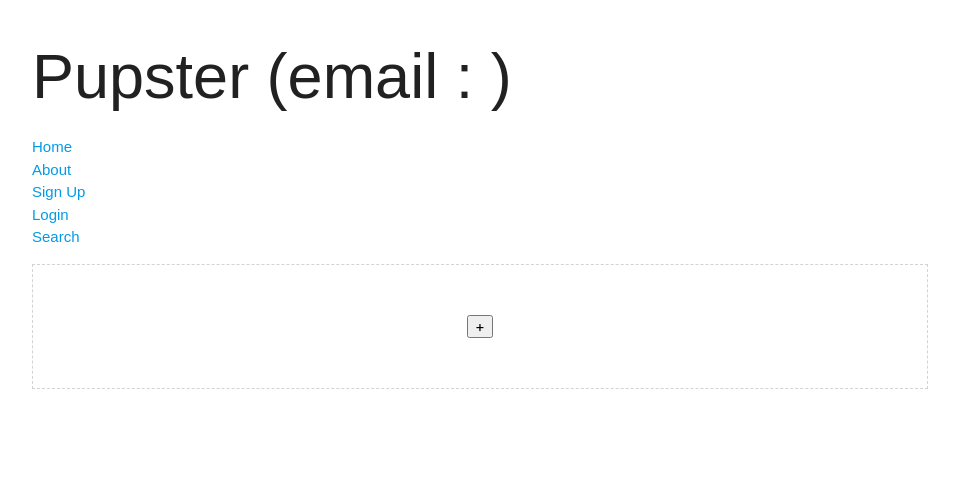
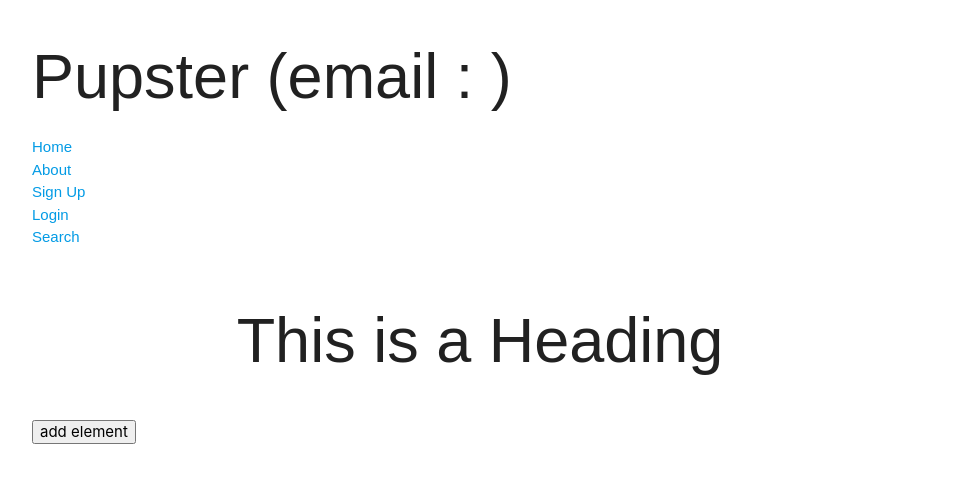
Before and after one commit to grossakis/burner-pages, a React (Create React App) app in the folder client/: page /construction in a window 1280 px wide. Shown: the top 482 px of the page, without its empty margins (160-1119 px from the left). Built offline with nearby package versions, Linux system fonts and the light colour scheme; no server answers.

Commit message:
construction page work

```diff
--- a/client/src/pages/PageConstructor.js
+++ b/client/src/pages/PageConstructor.js
@@ -6,40 +6,67 @@ import API from "../utils/API";
 
 class PageConstructor extends Component {
   state = {
-    box1: {
-      status: "empty"
-    }
+    rows: []
+  };
+
+  // componentDidMount = () => {
+  //   this.setState({
+  //     rows: {
+  //       row1: {
+  //         status: "empty"
+  //       }
+  //     }
+  //   });
+  // };
+
+  componentWillMount = () => {
+    let rows = this.state.rows;
+    let newElement = {
+      status: "heading",
+      content: "This is a Heading",
+      color: "",
+      size: "",
+      font: ""
+    };
+    rows.push(newElement);
+    console.log(rows);
+    this.setState({
+      // test: "test"
+      rows: rows
+    });
   };
 
   addElement = () => {
-    this.setState({
-      box1: {
-        status: "heading",
-        content: "This is a Heading",
-        color: "",
-        size: "",
-        font: ""
-      }
-    });
+    console.log("hulloSAM!");
   };
 
   render() {
-    let element1;
-    if (this.state.box1.status === "empty") {
-      element1 = <FullBox addElement={this.addElement} />;
-    } else if (this.state.box1.status === "heading") {
-      element1 = (
-        <Heading
-          headingColor={this.state.box1.color}
-          headingSize={this.state.box1.size}
-          headingFont={this.state.box1.font}
-          headingContent={this.state.box1.status}
-        />
-      );
-    }
+    console.log(this.state.rows);
+    let rows = this.state.rows;
+    // let element1;
+    // if (this.state.rows === []) {
+    //   element1 = <FullBox addElement={this.addElement} />;
+    // } else if (this.rows[0].status === "heading") {
+    //   element1 = (
+    //     <Heading
+    //       headingColor={this.state.box1.color}
+    //       headingSize={this.state.box1.size}
+    //       headingFont={this.state.box1.font}
+    //       headingContent={this.state.box1.status}
+    //     />
+    //   );
+    // }
+
     return (
       <div className="container">
-        <div className="row">{element1}</div>
+        <div className="row">
+          {rows.map(type => {
+            if (type.status === "heading") {
+              return <Heading headingContent={type.content} />;
+            }
+          })}
+        </div>
+        <button onClick={this.addElement}>add element</button>
       </div>
     );
   }
```
